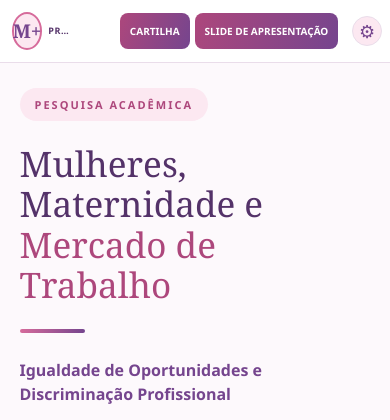
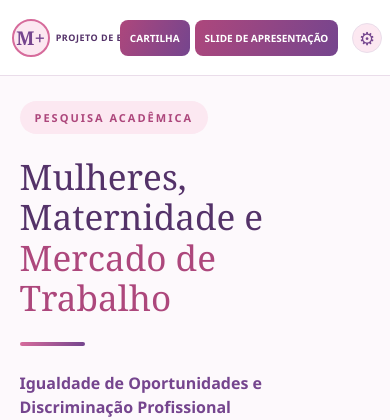
Before and after one commit to juniorrdantas/mulheres-maternidade, a FastAPI app: page / in a window 390 px wide. Shown: the top 420 px of the page. Run offline with FastAPI, Linux system fonts and the light colour scheme; some libraries are stand-ins or nearby versions.

Commit message:
Corrige layout do cabecalho no celular

```diff
--- a/static/style.css
+++ b/static/style.css
@@ -614,92 +614,54 @@ a {
 }
 
 /* ======================================
-   CELULARES (Correção do Cabeçalho)
+   CELULARES
 ====================================== */
 
 @media (max-width: 700px) {
 
     .topo {
-        display: flex;
-        flex-direction: row;
-        align-items: center;
-        justify-content: space-between;
-        gap: 10px;
-        padding: 12px 15px;
-        min-height: auto;
-        position: relative;
+        padding: 15px 5%;
+        min-height: 76px;
     }
 
     .marca {
-        display: flex;
-        align-items: center;
-        gap: 10px;
-        flex: 1;
-        min-width: 0;
-        padding-right: 35px; /* Espaço reservado para a engrenagem não cobrir o texto */
+        gap: 8px;
     }
 
     .emblema {
-        width: 40px;
-        height: 40px;
-        font-size: 19px;
-        flex-shrink: 0;
-    }
-
-    .marca div {
-        min-width: 0;
-        flex: 1;
+        width: 45px;
+        height: 45px;
+        font-size: 21px;
     }
 
     .marca strong {
-        font-size: 10px;
-        letter-spacing: 0.5px;
-        line-height: 1.2;
-        white-space: nowrap;
-        overflow: hidden;
-        text-overflow: ellipsis;
+        font-size: 11px;
+        padding-right: 0;
     }
 
     .marca small {
         font-size: 8px;
         letter-spacing: 1px;
-        margin-top: 2px;
-        white-space: nowrap;
-        overflow: hidden;
-        text-overflow: ellipsis;
     }
 
-    /* Botões de acesso logo abaixo ou compactos */
+    /* Documentos no cabeçalho */
+
     .acoes-topo {
-        display: flex;
-        align-items: center;
-        gap: 6px;
-        margin-left: 0;
-        padding: 0;
-        flex-shrink: 0;
+        gap: 5px;
+        padding-right: 40px;
     }
 
     .acoes-topo .botao-documento {
-        min-height: 32px;
-        padding: 6px 10px;
-        font-size: 9px;
-        white-space: nowrap;
+        min-height: 36px;
+        padding: 9px 10px;
+        font-size: 10px;
     }
 
-    /* Engrenagem fixa e discreta no canto superior direito */
     .botao-admin {
-        position: absolute;
-        top: 50%;
-        right: 12px;
-        transform: translateY(-50%);
-        margin-left: 0;
-        width: 28px;
-        height: 28px;
-        font-size: 15px;
-    }
-
-    .botao-admin:hover {
-        transform: translateY(-50%) rotate(45deg);
+        right: 8px;
+        width: 30px;
+        height: 30px;
+        font-size: 18px;
     }
 
     main {
```
